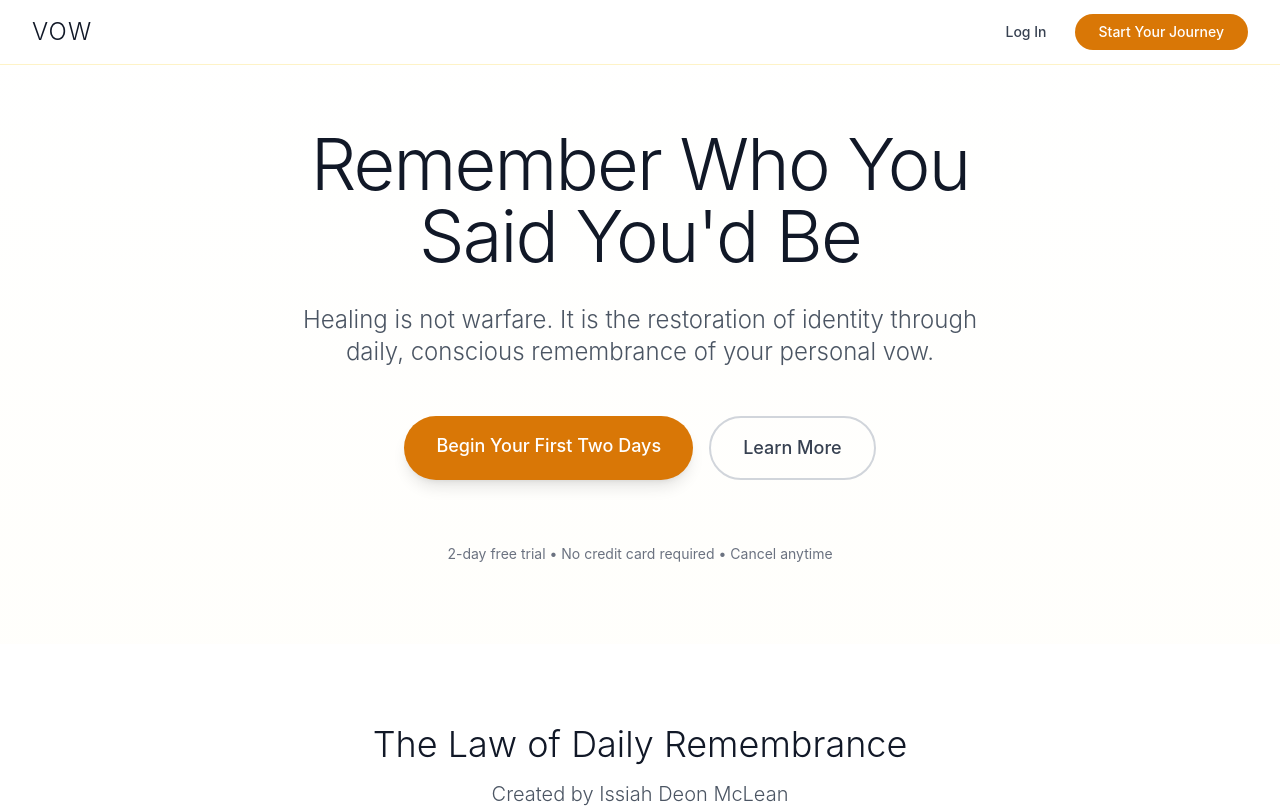
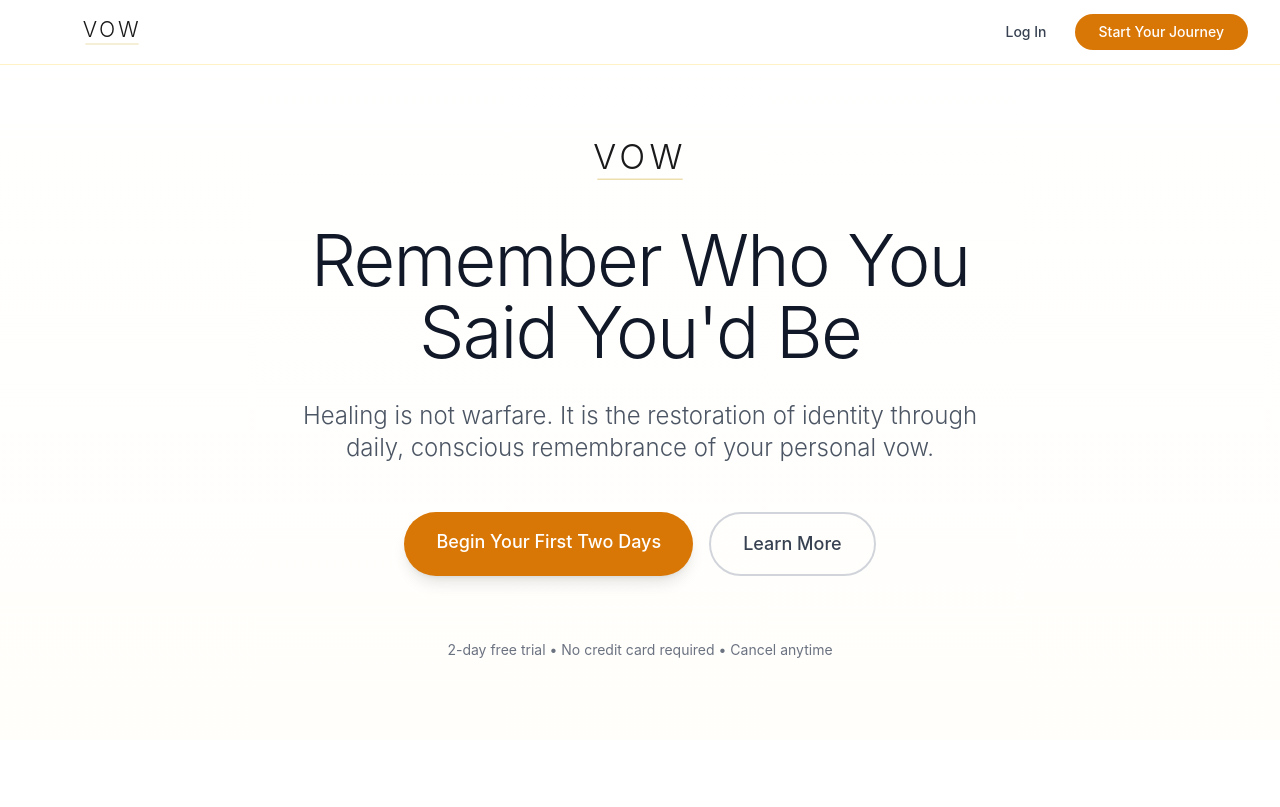
Before and after one commit to infinitefutureleadersconsultin-star/VOW, a Next.js app: page / in a window 1280 px wide. Shown: the top 807 px of the page. Built offline with nearby package versions, Linux system fonts and the light colour scheme.

Commit message:
Update index.js

```diff
--- a/pages/index.js
+++ b/pages/index.js
@@ -15,18 +15,22 @@ export default function Home() {
         <title>VOW - Remember Who You Said You'd Be</title>
         <meta name="description" content="Transform through daily remembrance. Not warfare, but awareness. The Law of Daily Remembrance." />
         <meta name="viewport" content="width=device-width, initial-scale=1" />
-        <link rel="icon" href="/favicon.ico" />
 
-        {/* Open Graph */}
+        {/* Updated favicon references to use SVG */}
+        <link rel="icon" type="image/svg+xml" href="/favicon.svg" />
+        <link rel="alternate icon" href="/icon.svg" />
+
+        {/* Open Graph - updated to use SVG logo */}
         <meta property="og:title" content="VOW - Remember Who You Said You'd Be" />
         <meta property="og:description" content="Transform through daily remembrance. Not warfare, but awareness." />
         <meta property="og:type" content="website" />
-        <meta property="og:image" content="/logo.png" />
+        <meta property="og:image" content="/icon.svg" />
 
         {/* Twitter */}
         <meta name="twitter:card" content="summary_large_image" />
         <meta name="twitter:title" content="VOW - Remember Who You Said You'd Be" />
         <meta name="twitter:description" content="Transform through daily remembrance." />
+        <meta name="twitter:image" content="/icon.svg" />
       </Head>
 
       <div className={`min-h-screen bg-gradient-to-b from-white to-amber-50 transition-opacity duration-1000 ${isLoaded ? 'opacity-100' : 'opacity-0'}`}>
@@ -35,7 +39,12 @@ export default function Home() {
           <div className="max-w-7xl mx-auto px-4 sm:px-6 lg:px-8">
             <div className="flex justify-between items-center h-16">
               <div className="flex items-center">
-                <span className="text-2xl font-light tracking-wider text-gray-900">VOW</span>
+                {/* Updated to use SVG logo */}
+                <img
+                  src="/logo.svg"
+                  alt="VOW"
+                  className="h-10"
+                />
               </div>
               <div className="flex items-center space-x-4">
                 <Link href="/login" className="text-gray-700 hover:text-gray-900 px-3 py-2 text-sm font-medium transition-colors">
@@ -52,6 +61,13 @@ export default function Home() {
         {/* Hero Section */}
         <section className="pt-32 pb-20 px-4 sm:px-6 lg:px-8">
           <div className="max-w-4xl mx-auto text-center">
+            {/* Added logo in hero section */}
+            <img
+              src="/logo.svg"
+              alt="VOW Logo"
+              className="h-16 mx-auto mb-8"
+            />
+
             <h1 className="text-5xl sm:text-6xl lg:text-7xl font-light text-gray-900 mb-8 tracking-tight">
               Remember Who You<br />Said You'd Be
             </h1>
@@ -296,7 +312,12 @@ export default function Home() {
           <div className="max-w-7xl mx-auto">
             <div className="grid md:grid-cols-4 gap-8 mb-8">
               <div>
-                <h3 className="text-xl font-light mb-4">VOW</h3>
+                {/* Updated footer logo to SVG */}
+                <img
+                  src="/logo-dark.svg"
+                  alt="VOW"
+                  className="h-10 mb-4"
+                />
                 <p className="text-gray-400 text-sm">
                   Remember who you said you'd be.
                 </p>
```
